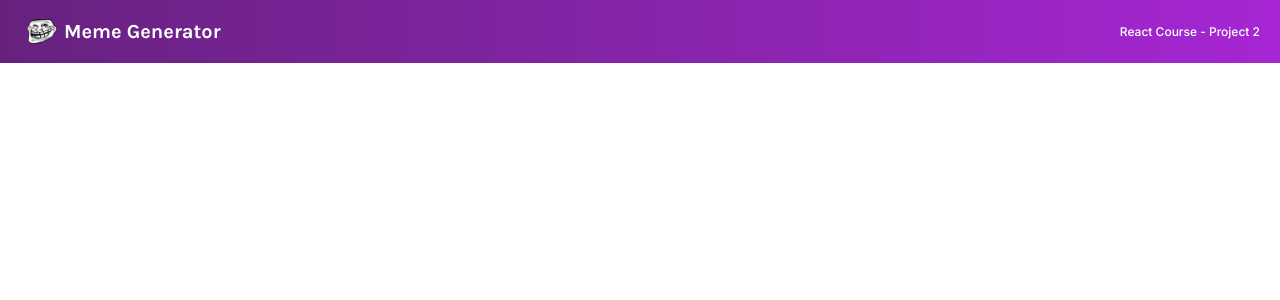
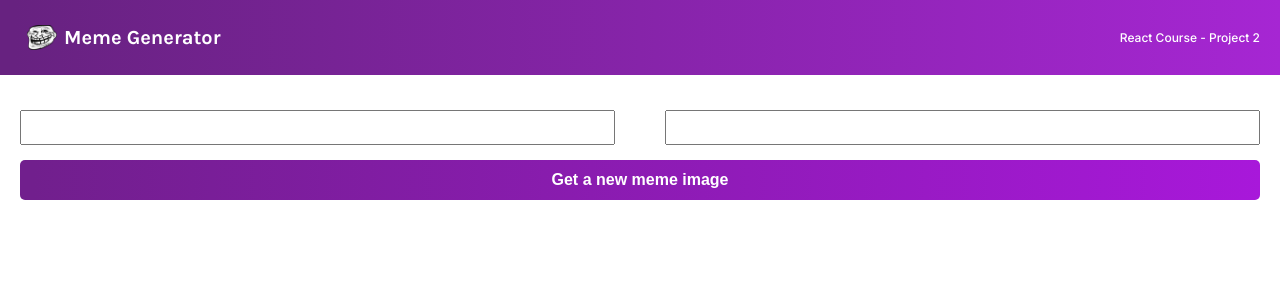
Before and after one commit to pmrsew/code_playground, a React (Vite) app in the folder Tutorials/Scrimba_LearnReactFree_Projects/meme-generator/: page / in a window 1280 px wide. Shown: the top 300 px of the page. Built offline with nearby package versions, Linux system fonts and the light colour scheme.

Commit message:
created and formatted meme form component

```diff
--- a/Tutorials/Scrimba_LearnReactFree_Projects/meme-generator/src/App.jsx
+++ b/Tutorials/Scrimba_LearnReactFree_Projects/meme-generator/src/App.jsx
@@ -1,10 +1,12 @@
 import React from "react"
 import Header from "./components/Header"
+import Meme from "./components/Meme"
 
 export default function App() {
   return (
     <div className="app">
         <Header />
+        <Meme />
     </div>
   )
 }
--- /dev/null
+++ b/Tutorials/Scrimba_LearnReactFree_Projects/meme-generator/src/components/Meme.jsx
@@ -0,0 +1,11 @@
+import React from "react"
+
+export default function Meme(){
+    return(
+        <form className="meme-form">
+            <input className="meme-form--input" id="meme-form--row-1" type="text"></input>
+            <input className="meme-form--input" id="meme-form--row-2" type="text"></input>
+            <input className="meme-form--button" id="meme-form--submit" type="submit" value="Get a new meme image"></input>
+        </form>
+    )
+}
--- a/Tutorials/Scrimba_LearnReactFree_Projects/meme-generator/src/style.css
+++ b/Tutorials/Scrimba_LearnReactFree_Projects/meme-generator/src/style.css
@@ -12,6 +12,7 @@ body{
     padding-left: 20px;
     padding-right: 20px;
     color:white;
+    height: 75px;
 }
 
 .header--logo{
@@ -34,3 +35,40 @@ body{
     font-weight: 500;
     font-size: 12px;
 }
+
+.meme-form{
+    padding: 35px 20px;
+    display: grid;
+    grid-template-areas:
+        "input-row-1 . input-row-2"
+        "button button button";
+    grid-template-columns: 1fr 4% 1fr;
+    grid-template-rows: 35px 40px;
+    row-gap: 15px;
+
+}
+
+#meme-form--row-1{
+    grid-area: input-row-1;
+}
+
+#meme-form--row-2{
+    grid-area: input-row-2;
+}
+
+#meme-form--submit{
+    grid-area: button;
+}
+
+.meme-form--button{
+    background: linear-gradient(90.41deg, #711F8D 1.14%, #A818DA 100%);
+    border-radius: 5px;
+    border: none;
+    color:white;
+    font-weight: 700;
+    font-size: 16px;
+}
+
+.meme-form--button:hover{
+    background: linear-gradient(90.41deg, #9c2cc1 1.14%, #b143d6 100%);
+}
```
